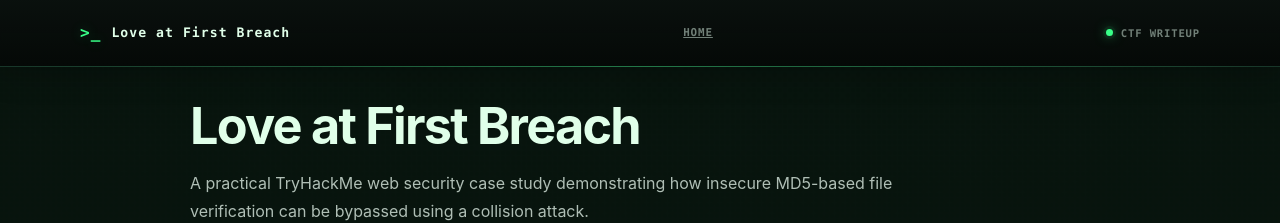
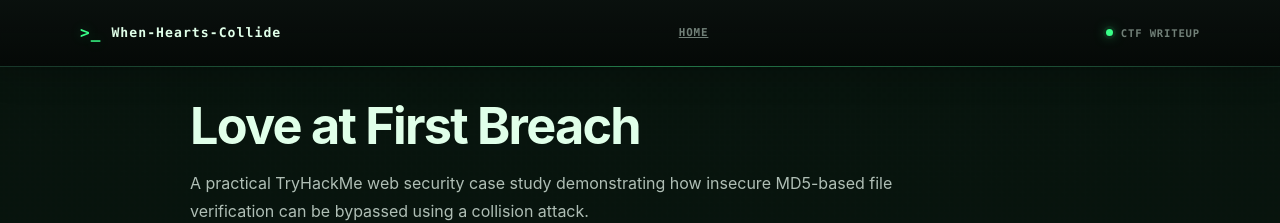
Before and after one commit to anurag-rvnkr1/When-Hearts-Collide-TryHackMe-Walkthrough, a Jekyll site: the page built from docs/index.md, in a window 1280 px wide. Shown: the top 223 px of the page. Built offline with Jekyll 4.4.1, drawn with Linux system fonts in a browser that asks for light colours.

Commit message:
Update portfolio brand text

```diff
--- a/docs/_layouts/default.html
+++ b/docs/_layouts/default.html
@@ -200,7 +200,7 @@
         </span>
 
         <span class="portfolio-brand-text">
-          Love at First Breach
+          When-Hearts-Collide
         </span>
 
       </a>
```
